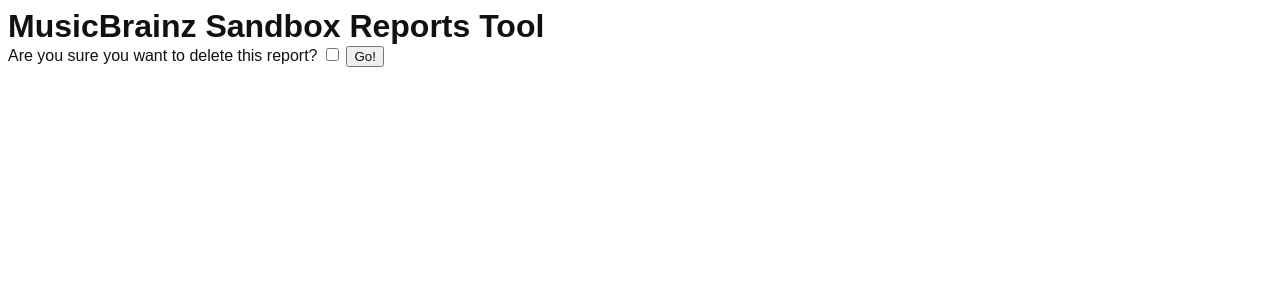
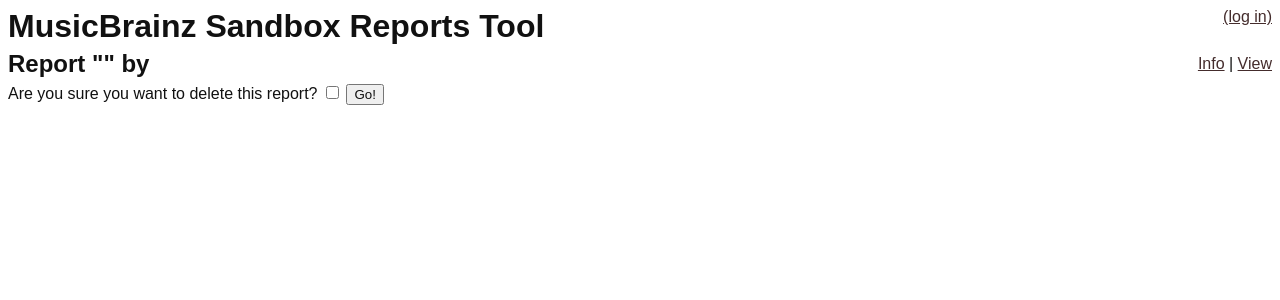
Before and after one commit to ianmcorvidae/mb-reportstool, a Python web app: template reportstool/templates/report/delete.html in a window 1280 px wide. Shown: the top 300 px of the page. Run offline with Jinja, Linux system fonts and the light colour scheme; the template is opened without the code that fills it, so the values that code supplies are empty.

Commit message:
various tweaks and display improvements

```diff
--- a/reportstool/static/styles/main.css
+++ b/reportstool/static/styles/main.css
@@ -11,6 +11,7 @@ dt, dd { float: left; }
 dt { clear: left; line-height: 20px; }
 dd { line-height: 20px; padding-right: 3px; }
 h1 { margin: 0 }
+h2 { margin: 5px 0; font-size: 24px }
 hr {
     margin: 0;
     color: #bbb;
@@ -47,15 +48,9 @@ table tr:last-child td, table tr:last-child th {
     background-color: whitesmoke;
 }
 
-
-.collapse {
-  position: relative;
-  height: 0;
-  overflow: hidden;
-  -webkit-transition: height 0.35s ease;
-     -moz-transition: height 0.35s ease;
-       -o-transition: height 0.35s ease;
-          transition: height 0.35s ease;
+.nav-links {
+    float: right;
+    margin-top: 10px;
 }
 
 /* header styling */
--- a/reportstool/templates/layout.html
+++ b/reportstool/templates/layout.html
@@ -11,25 +11,28 @@
         <div class="container">
           <div class="content">
             <div style="float:right">
-              {% if current_user.is_authenticated() %}
+              {%- if current_user.is_authenticated() -%}
                 <a href="https://musicbrainz.org/user/{{current_user.id}}">{{ current_user.id }}</a>
-                <a href="{{ url_for('dashboard') }}">(dashboard)</a>
-                <a href="/logout">(log out)</a>
-              {% endif %}
+                <a href="{{ url_for('new') }}">(new report)</a>
+                <a href="{{ url_for('logout') }}">(log out)</a>
+              {%- else -%}
+                <a href="/">(log in)</a>
+              {%- endif -%}
             </div>
-            {% with messages = get_flashed_messages() %}
-              {% if messages %}
+            {%- with messages = get_flashed_messages() -%}
+              {%- if messages -%}
                 <ul class="flashes">
-                {% for message in messages %}
+                {%- for message in messages -%}
                   <li>{{ message }}</li>
-                {% endfor %}
+                {%- endfor -%}
                 </ul>
-              {% endif %}
-            {% endwith %}
+              {%- endif -%}
+            {%- endwith -%}
             <h1><a class="head_title" href="{{ url_for('index') }}">MusicBrainz Sandbox Reports Tool</a></h1>
-            {% block content %}{% endblock %}
+            {%- block header %}{% endblock -%}
+            {%- block content %}{% endblock -%}
           </div>
     </div>
-    {% block js %}{% endblock %}
+    {%- block js %}{% endblock -%}
     </body>
 </html>
--- a/reportstool/templates/report/delete.html
+++ b/reportstool/templates/report/delete.html
@@ -1,4 +1,4 @@
-{% extends "layout.html" %}
+{% extends "report/layout.html" %}
 {% block title %}Delete Report{% endblock %}
 
 {% block content %}
--- a/reportstool/templates/report/edit.html
+++ b/reportstool/templates/report/edit.html
@@ -1,8 +1,7 @@
-{% extends "layout.html" %}
+{% extends "report/layout.html" %}
 {% block title %}Edit Report{% endblock %}
 
 {% block content %}
-<h2>Edit report: <a href="{{ url_for('report', reportid=reportid) }}">{{ report[1] }}</a></h2>
 <form method="post">
   <label for="id-name">Report name:</label><input type="text" name="name" id="id-name" style="width: 100%" value="{{ report[1] }}" />
   <label for="id-name">SQL:</label><textarea data-widearea="enable" name="sql" id="id-sql" placeholder="SQL">{{ report[2] }}</textarea>
--- /dev/null
+++ b/reportstool/templates/report/layout.html
@@ -0,0 +1,16 @@
+{% extends "layout.html" %}
+
+{% block header %}
+<div class="nav-links">
+{%- if current_user.is_authenticated() and current_user.id == report[0] %}
+  <a href="{{ url_for('report', reportid=reportid) }}">Info</a> |
+  <a href="{{ url_for('report_edit', reportid=reportid) }}">Edit</a> |
+  <a href="{{ url_for('report_view', reportid=reportid) }}">View</a> |
+  <a href="{{ url_for('report_delete', reportid=reportid) }}">Delete</a>
+{% else %}
+  <a href="{{ url_for('report', reportid=reportid) }}">Info</a> |
+  <a href="{{ url_for('report_view', reportid=reportid) }}">View</a>
+{% endif -%}
+</div>
+<h2>Report "{{ report[1] }}" by <a href="https://musicbrainz.org/user/{{report[0]}}">{{ report[0] }}</a></h2>
+{% endblock %}
```
Also changed, not shown: reportstool/templates/dashboard.html (deleted, +0 -19 lines), reportstool/templates/report/info.html (+2 -10 lines), reportstool/templates/report/view.html (+6 -13 lines), reportstool/views.py (+6 -20 lines).
